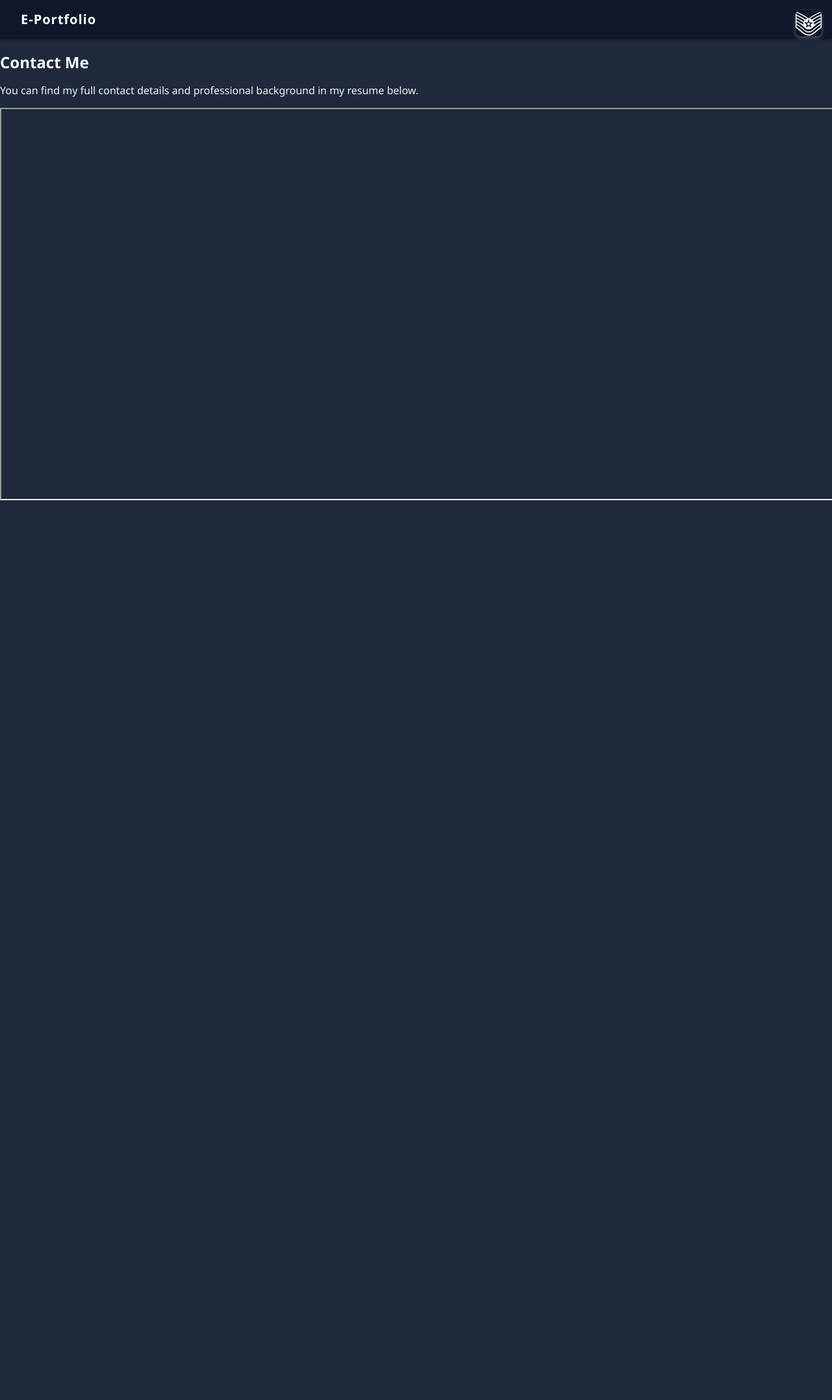
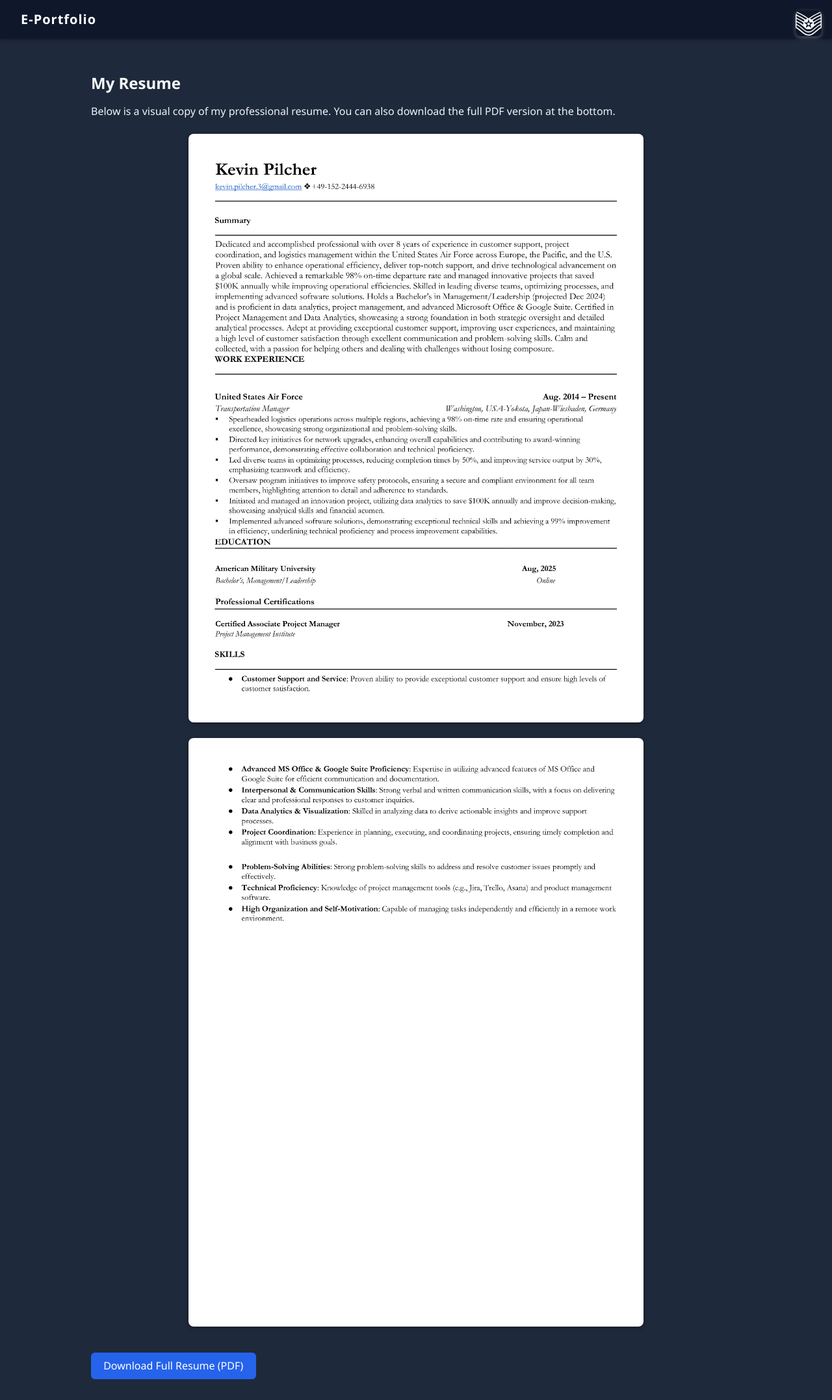
Before and after one commit to pilcherk/kevin-eport, a React (Vite) app: page /contact in a window 1280 px wide. Shown: the whole page at 65% size. Before the commit the page ends 800 px from the top, so only its background shows below. Built offline with nearby package versions, Linux system fonts and the light colour scheme.

Commit message:
quality of  life updates

```diff
--- a/src/pages/Contact.jsx
+++ b/src/pages/Contact.jsx
@@ -2,18 +2,21 @@ import React from "react";
 
 export default function Contact() {
   return (
-    <div className="max-w-3xl mx-auto px-4 py-8 space-y-6">
-      <h2 className="text-3xl font-bold">Contact Me</h2>
-      <p className="text-gray-200">
-        You can find my full contact details and professional background in my resume below.
+    <div className="content">
+      <h2>My Resume</h2>
+      <p>
+        Below is a visual copy of my professional resume. You can also download the full PDF version at the bottom.
       </p>
-      <iframe
-        src="/KevinPilcherResume.pdf"
-        width="100%"
-        height="600"
-        title="Resume PDF"
-        className="border rounded-lg shadow"
-      ></iframe>
+
+      <div className="resume-images">
+        <img src="/resume1.jpeg" alt="Resume Page 1" />
+        <img src="/resume2.jpeg" alt="Resume Page 2" />
+      </div>
+
+      <a href="/KevinPilcherResume.pdf" download className="press-button">
+        Download Full Resume (PDF)
+      </a>
+
     </div>
   );
 }
--- a/src/pages/Motivation.jsx
+++ b/src/pages/Motivation.jsx
@@ -15,7 +15,7 @@ export default function Motivation() {
         href="/Motivation.pdf"
         target="_blank"
         rel="noopener noreferrer"
-        className="view-pdf-button"
+        className="press-button"
       >
         View Full Paper
       </a>
--- a/src/pages/MotivationSWOT.jsx
+++ b/src/pages/MotivationSWOT.jsx
@@ -12,7 +12,7 @@ export default function MotivationSWOT() {
         href="/MotivationSWOT.pdf"
         target="_blank"
         rel="noopener noreferrer"
-        className="view-pdf-button"
+        className="press-button"
       >
         View Full Paper
       </a>
--- a/src/styles/global.css
+++ b/src/styles/global.css
@@ -64,7 +64,7 @@ a {
 /* NAVBAR */
 
 .navbar {
-  background-color: #0f172a; /* dark navy */
+  background-color: #0f172a;
   color: white;
   padding: 1rem 2rem;
   display: flex;
@@ -76,41 +76,20 @@ a {
   box-shadow: 0 2px 4px rgba(0,0,0,0.4);
 }
 
-/* NAVBAR HAMBURGER + SLIDE (mobile + desktop) */
-
 .nav-title {
   font-size: 1.25rem;
   font-weight: bold;
   letter-spacing: 1px;
-  color: white;
 }
 
-.hamburger-button {
-  background: none;
-  border: none;
-  cursor: pointer;
-  z-index: 1001;
-  padding: 0;
-  margin: 0;
-}
-
-.hamburger-icon {
-  height: 40px;
-  width: 40px;
-  filter: brightness(0) invert(1); /* Makes black SVG appear white */
-}
-
-/* Universal nav link styles */
 .nav-links {
   display: flex;
   gap: 1.5rem;
-  align-items: center;
-  transition: right 0.3s ease-in-out;
 }
 
 .nav-link {
+  color: white;
   font-size: 1rem;
-  color: white;
   transition: color 0.3s ease;
 }
 
@@ -121,62 +100,6 @@ a {
 .nav-link.active {
   text-decoration: underline;
   color: #93c5fd;
-}
-
-/* 🔽 Mobile dropdown */
-@media (max-width: 768px) {
-  .navbar {
-    flex-direction: column;
-    align-items: center;
-  }
-
-  .hamburger-button {
-    display: block;
-    margin-bottom: 0.5rem;
-  }
-
-  .nav-links {
-    display: none;
-    flex-direction: column;
-    align-items: center;
-    width: 100%;
-    background-color: #0f172a;
-    padding: 1rem 0;
-  }
-
-  .nav-links.open {
-    display: flex;
-  }
-
-  .hamburger-icon {
-    margin: 0 auto;
-    display: block;
-  }
-}
-
-/* 💻 Desktop slide-out sidebar */
-@media (min-width: 769px) {
-  .hamburger-button {
-    position: fixed;
-    top: 1rem;
-    right: 1rem;
-  }
-
-  .nav-links {
-    position: fixed;
-    top: 0;
-    right: -250px;
-    height: 100vh;
-    width: 250px;
-    background-color: #0f172a;
-    flex-direction: column;
-    align-items: center;
-    padding-top: 6rem;
-  }
-
-  .nav-links.open {
-    right: 0;
-  }
 }
 
 /* PAGE TITLES */
@@ -204,29 +127,6 @@ h1, h2 {
   margin-top: 1rem;
 }
 
-/* Styled PDF view buttons */
-
-.view-pdf-button {
-  display: inline-block;
-  padding: 0.75rem 1.5rem;
-  background-color: #2563eb;
-  color: white;
-  font-size: 1rem;
-  font-weight: 500;
-  border: none;
-  border-radius: 6px;
-  cursor: pointer;
-  text-align: center;
-  transition: background-color 0.3s ease, transform 0.2s ease;
-  box-shadow: 0 2px 6px rgba(0,0,0,0.25);
-  margin-top: 1rem;
-}
-
-.view-pdf-button:hover {
-  background-color: #1d4ed8;
-  transform: translateY(-2px);
-}
-
 /* SLIDE DECK EMBED */
 
 .document-viewer {
@@ -238,8 +138,6 @@ h1, h2 {
   box-shadow: 0 2px 6px rgba(0, 0, 0, 0.3);
   margin-top: 1rem;
 }
-
-/* SLIDE DECK MODAL */
 
 .slide-viewer {
   width: 100%;
@@ -331,7 +229,7 @@ img {
   top: 0;
   left: 0;
   z-index: 2;
-  width: 280px;
+  width: 280px
 }
 
 .offset-image.military {
@@ -341,6 +239,37 @@ img {
   z-index: 1;
   width: 250px;
   height: 280px;
+}
+
+/* 📄 RESUME SECTION */
+
+.resume-images img {
+  width: 100%;
+  max-width: 700px;
+  display: block;
+  margin: 1.5rem auto;
+}
+
+/* BUTTON STYLING */
+
+.press-button {
+  display: inline-block;
+  padding: 0.6rem 1.2rem;
+  font-size: 1rem;
+  font-weight: 500;
+  color: white;
+  background-color: #2563eb;
+  border: none;
+  border-radius: 6px;
+  cursor: pointer;
+  transition: background-color 0.3s ease;
+  text-align: center;
+  text-decoration: none;
+  margin-top: 1rem;
+}
+
+.press-button:hover {
+  background-color: #1e40af;
 }
 
 /* 📱 MOBILE RESPONSIVENESS */
@@ -386,6 +315,10 @@ img {
     width: 80%;
     height: auto;
   }
+
+  .resume-images img {
+    width: 90%;
+  }
 }
 
 @media (max-width: 480px) {
@@ -399,14 +332,86 @@ img {
     text-align: center;
   }
 
-  .modal-trigger-button {
-    font-size: 0.95rem;
-    padding: 0.6rem 1.2rem;
-  }
-
   .slide-image {
     width: 100%;
     height: auto;
     object-fit: contain;
   }
+
+  .download-button {
+    font-size: 0.95rem;
+    padding: 0.6rem 1.2rem;
+  }
 }
+
+/* 📱 NAVBAR HAMBURGER + SLIDE */
+
+.hamburger-button {
+  background: none;
+  border: none;
+  cursor: pointer;
+  z-index: 1001;
+  padding: 0;
+  margin: 0;
+}
+
+.hamburger-icon {
+  height: 40px;
+  width: 40px;
+  filter: brightness(0) invert(1);
+}
+
+@media (max-width: 768px) {
+  .navbar {
+    flex-direction: column;
+    align-items: center;
+  }
+
+  .hamburger-button {
+    display: block;
+    margin-bottom: 0.5rem;
+  }
+
+  .nav-links {
+    display: none;
+    flex-direction: column;
+    align-items: center;
+    width: 100%;
+    background-color: #0f172a;
+    padding: 1rem 0;
+  }
+
+  .nav-links.open {
+    display: flex;
+  }
+
+  .hamburger-icon {
+    margin: 0 auto;
+    display: block;
+  }
+}
+
+@media (min-width: 769px) {
+  .hamburger-button {
+    position: fixed;
+    top: 1rem;
+    right: 1rem;
+  }
+
+  .nav-links {
+    position: fixed;
+    top: 0;
+    right: -250px;
+    height: 100vh;
+    width: 250px;
+    background-color: #0f172a;
+    flex-direction: column;
+    align-items: center;
+    padding-top: 6rem;
+    transition: right 0.3s ease-in-out;
+  }
+
+  .nav-links.open {
+    right: 0;
+  }
+}
```
Also changed, not shown: public/resume1.jpeg (added), public/resume2.jpeg (added).
